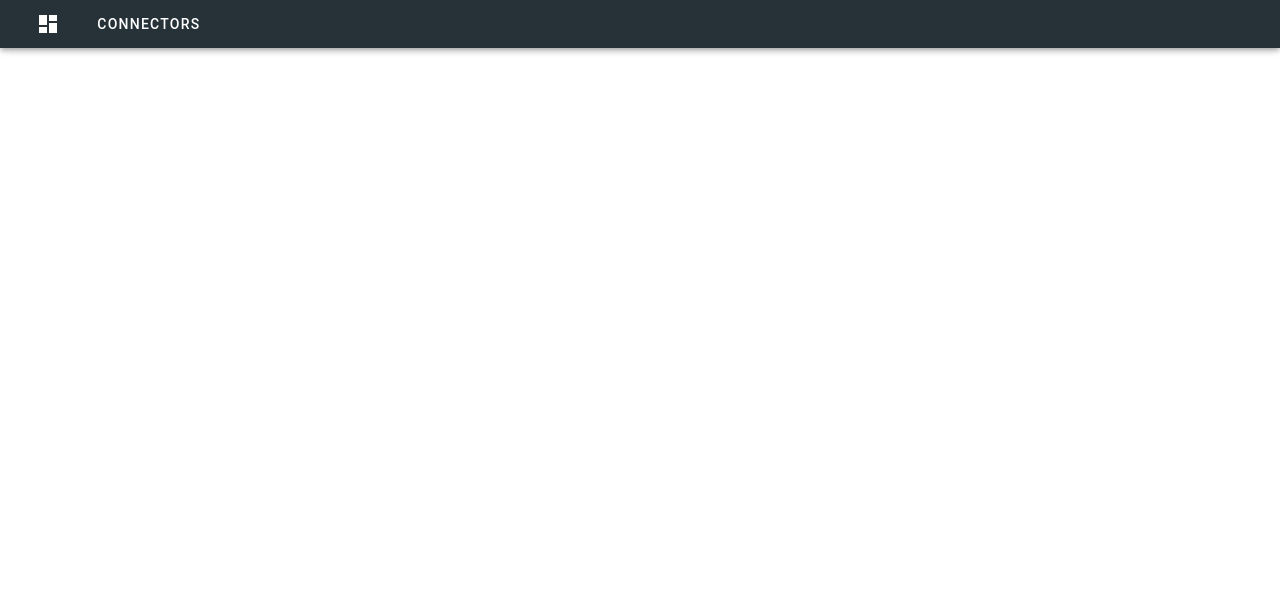
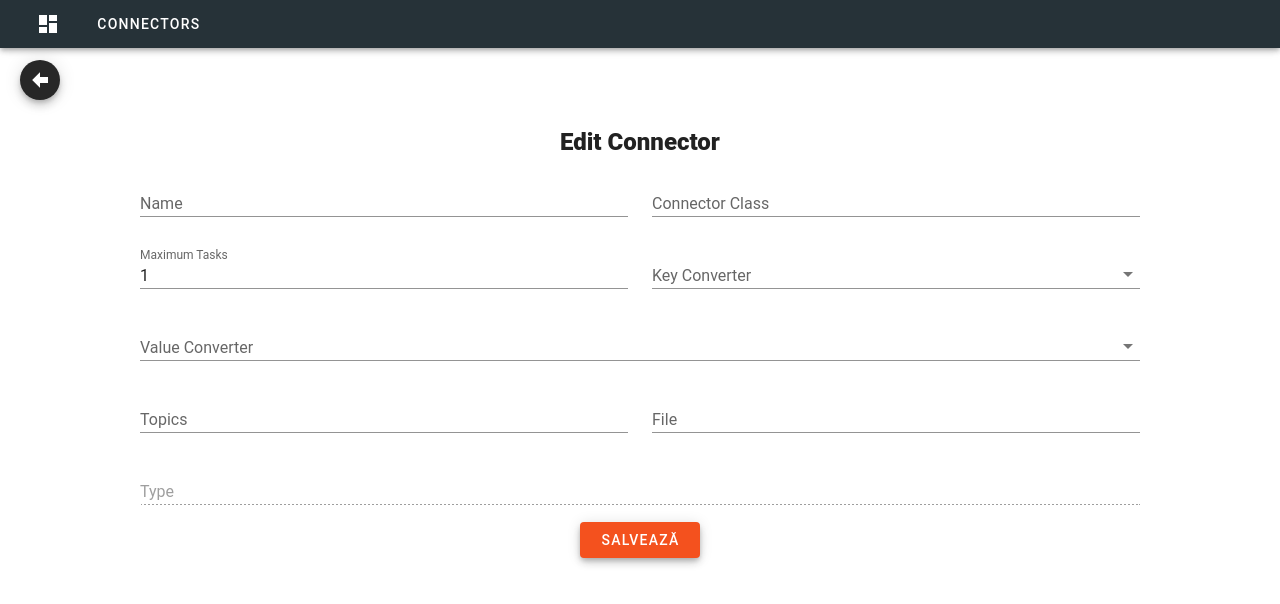
Before and after one commit to bogdanlol/vue-streamservice, a Vue app: page /connectors/edit/1 in a window 1280 px wide. Shown: the top 604 px of the page. Built offline with nearby package versions, Linux system fonts and the light colour scheme; no server answers.

Commit message:
feat(connectors): add edit page and delete methods

```diff
--- a/src/components/AddConnectors.vue
+++ b/src/components/AddConnectors.vue
@@ -14,7 +14,8 @@
   </v-container>
 
 <div class="submit-form mt-3 mx-auto">
-    <p class ="benef" align="center">Add Connector</p>
+    <p class ="benef" align="center" v-if="this.$route.name=='edit-connector'">Edit Connector</p>
+    <p class ="benef" align="center" v-else >Add Connector</p>
     <div v-if="!submitted">
       <v-form ref="form" v-model="isFormValid" lazy-validation>
 
@@ -28,7 +29,7 @@
             </v-text-field>
           </div>
 
-          <div class="col">
+          <div class="col" v-if="connectorclasses.length !=0">
             <v-select
               :items="connectorclasses"
               :item-text="'name'"
@@ -40,7 +41,16 @@
               dense>
               </v-select>
           </div>
+          <div class="col" v-else>
+             <v-text-field
+
+              v-model="connectorclass"
+              label="Connector Class"
+              required
+              dense>
+              </v-text-field>
         </div>
+         </div>
 
          <div class="row">
            <div class="col">
@@ -134,7 +144,6 @@ export default {
   name: "add-connector",
   data() {
     return {
-      // person: {
         isFormValid: false,
         id:null,
         name: "",
@@ -176,7 +185,19 @@ export default {
         status : this.status
 
       };
+      if (this.$route.name=="edit-connector"){
+        ConnectorService.putConnector(connector,this.$route.params.id)
+        .then(() => {
+          this.$router.push('/connectors');
+          // console.log(response.data);
+          this.submitted = true;
+        })
+        .catch((e) => {
 
+          console.log(e);
+        });
+      }
+      else{
       ConnectorService.postConnector(connector)
         .then(() => {
           this.$router.push('/connectors');
@@ -187,9 +208,29 @@ export default {
 
           console.log(e);
         });
+      }
     },
   },
   async mounted(){
+    if (this.$route.name=="edit-connector"){
+       ConnectorService.getConnectors(this.$route.params.id)
+        .then((response) => {
+          console.log(response.data.data[0]);
+          this.name=response.data.data[0] .name;
+          this.connectorclass=response.data.data[0]["connector.class"];
+          this.tasksMax=response.data.data[0]["tasks.max"];
+          this.keyConverter=response.data.data[0]["key.converter"];
+          this.valueConverter=response.data.data[0]["value.converter"];
+          this.topics=response.data.data[0].topics;
+          this.file=response.data.data[0].file;
+          this.type=response.data.data[0].type;
+
+        })
+        .catch((e) => {
+
+          console.log(e);
+        });
+    }
     await ConnectorService.getConnectorClasses().then((response) => {
           response.data.data.forEach(element => {
             this.connectorclasses.push({name:element["class"],type:element["type"]})
--- a/src/components/Connectors.vue
+++ b/src/components/Connectors.vue
@@ -18,7 +18,7 @@
 
     <v-row align="center" >
 
-      <v-col cols="12" md="6" class="text-right">
+      <v-col cols="12" md="5">
         <v-text-field
 
           v-model="search"
@@ -65,13 +65,13 @@
               <v-tooltip bottom>
 
                 <template v-slot:activator="{ on }">
-                  <v-icon v-on="on" color="green darken-2" @click="editConnector(item.id)">mdi-pencil</v-icon>
+                  <v-icon v-on="on" color="green darken-2" @click="editConnector(item.ID)">mdi-pencil</v-icon>
                 </template>
-                  <span>Editează programarea</span>
+                  <span>Edit connector</span>
               </v-tooltip>
               <v-tooltip bottom>
                 <template v-slot:activator="{ on }">
-                  <v-icon  v-on="on" color="red darken-2" @click="deleteConnector(item)">mdi-close</v-icon>
+                  <v-icon  v-on="on" color="red darken-2" @click="deleteConnector(item.ID)">mdi-close</v-icon>
                 </template>
                   <span>Delete Connector</span>
               </v-tooltip>
@@ -132,8 +132,17 @@ export default {
           console.log(e);
         });
       },
-
-
+    editConnector(id){
+      this.$router.push({ name: "edit-connector", params: { id: id } });
+    },
+    deleteConnector(id){
+      ConnectorService.deleteConnector(id).then(() => {
+          this.retrieveConnectors();
+        })
+        .catch((e) => {
+          console.log(e);
+        });
+    },
     retrieveConnectors() {
         ConnectorService.getConnectors().then((response) => {
           this.connectors = response.data.data;
--- a/src/router.js
+++ b/src/router.js
@@ -24,5 +24,10 @@ export default new Router({
         name: "add-connectors",
         component: () => import("./components/AddConnectors")
       },
+      {
+        path: "/connectors/edit/:id",
+        name: "edit-connector",
+        component: () => import("./components/AddConnectors")
+      },
     ]
     });
--- a/src/services/ConnectorService.js
+++ b/src/services/ConnectorService.js
@@ -31,5 +31,27 @@ startConnector(id){
   return axios.post(endpoint.baseURL+`connectors/start/${id}`,{
   });
 }
+getConnector(id){
+  return axios.get(endpoint.baseURL+`connectors/${id}`,{
+  });
+}
+putConnector(connector,id){
+  return axios.put(endpoint.baseURL+`connectors/${id}`,{
+    "name": connector.name,
+    "connector.class": connector.connectorClass,
+    "tasks.max": connector.tasksMax,
+    "key.converter": connector.keyConverter,
+    "value.converter": connector.valueConverter,
+    "topics": connector.topics,
+    "file": connector.file,
+    "type": connector.type,
+    "status": connector.status,
+
+  });
+}
+deleteConnector(id){
+  return axios.delete(endpoint.baseURL+`connectors/${id}`,{
+  });
+}
 }
 export default new ConnectorService();
```
